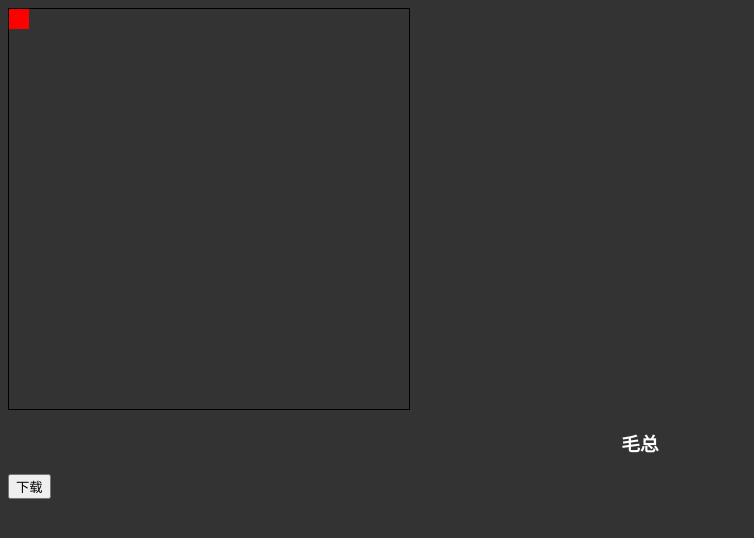
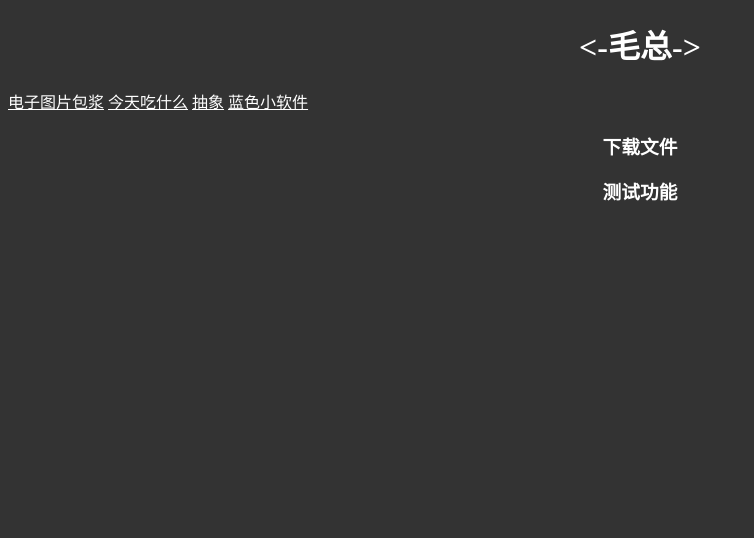
Before and after one commit to Mao-jh/Mao-jh.github.io, a plain HTML site: page index.html in a window 1280 px wide. Shown: the whole page, without its empty margins (0-754 px from the left). Drawn offline with Linux system fonts and the light colour scheme.

Commit message:
Update index.html

```diff
--- a/index.html
+++ b/index.html
@@ -1,51 +1,32 @@
 <!DOCTYPE html>
-<html lang= "zh">
+<html lang="zh">
 <head>
    <meta charset="UTF-8">
-   <mata http-equiv="X-UA-Compatible" Content="IE=edge">
+   <meta http-equiv="X-UA-Compatible" content="IE=edge">
    <meta name="viewport" content="width-device-width, initial-scale=1.0">
    <title>毛总</title>
-      <style>
-    #game-board {
-        position: relative;
-        width: 400px;
-        height: 400px;
-        border: 1px solid #000;
-    }
-    .snake {
-        position: absolute;
-        width: 20px;
-        height: 20px;
-        background-color: green;
-    }
-    .food {
-        position: absolute;
-        width: 20px;
-        height: 20px;
-        background-color: red;
-    }
-</style>
+   <style>
+      h1, h3 {
+         color: white;
+         text-align: center;
+      }
+   </style>
 </head>
-   <div id="game-board">
-    <div id="snake" class="snake"></div>
-    <div id="food" class="food"></div>
-</div>
-<script src="snake.js"></script>
-<style>a{color: white;}<!--a元素为白色--></style>
-<body style="background-color: #333333;"><!--灰色网页--!>
-<h3 style=" color: white; font-weight: bold;text-align:center;">毛总</h3>
-<button onclick="myFunction()">下载</button>
-<!--button onclick="alert('没用')">测试功能</button--!>
-</body>
+<body style="background-color: #333333;">
+<h1><-毛总-></h1>
+<a style="color: white;"href="https://magiconch.com/patina/">电子图片包浆</a>
+<a style="color: white;"href="https://cook.yyj.moe/random">今天吃什么</a>
+<a style="color: white;"href="https://cxh.papapoi.com/">抽象</a>
+<a style="color: white;"href="https://url.cloud.huawei.com/oCTHIUSSDC">蓝色小软件</a>
+<h3 onclick="myFunction()">下载文件</h3>
+<h3 onclick="alert('没用')">测试功能</h3>
 <script>
 function myFunction() {
   var link = document.createElement('a');
-  link.setAttribute('href', 'data:text/plain;charset=utf-8,' + encodeURIComponent('url:https://mao-jh.github.io/'));
-  link.setAttribute('download', '测试用 什么都没有.txt');
-  document.body.appendChild(link);
+  link.href = 'data:text/plain;charset=utf-8,' + encodeURIComponent('都说测试用的无需下载 本页链接 https://mao-jh.github.io/');
+  link.download = '测试用 无需下载.txt';
   link.click();
-  document.body.removeChild(link);
 }
 </script>
+</body>
 </html>
-<!-- color: white;白色文字/text-align:center;居中-->
```
